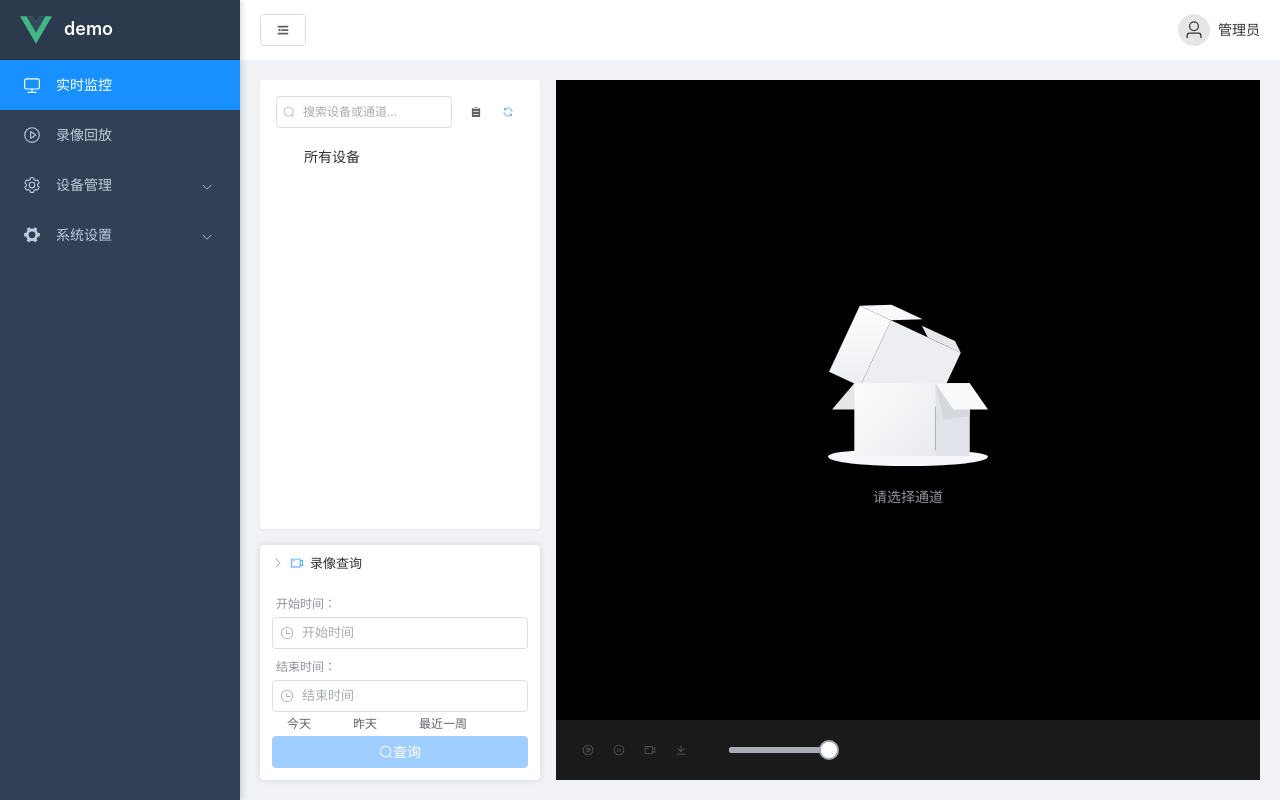
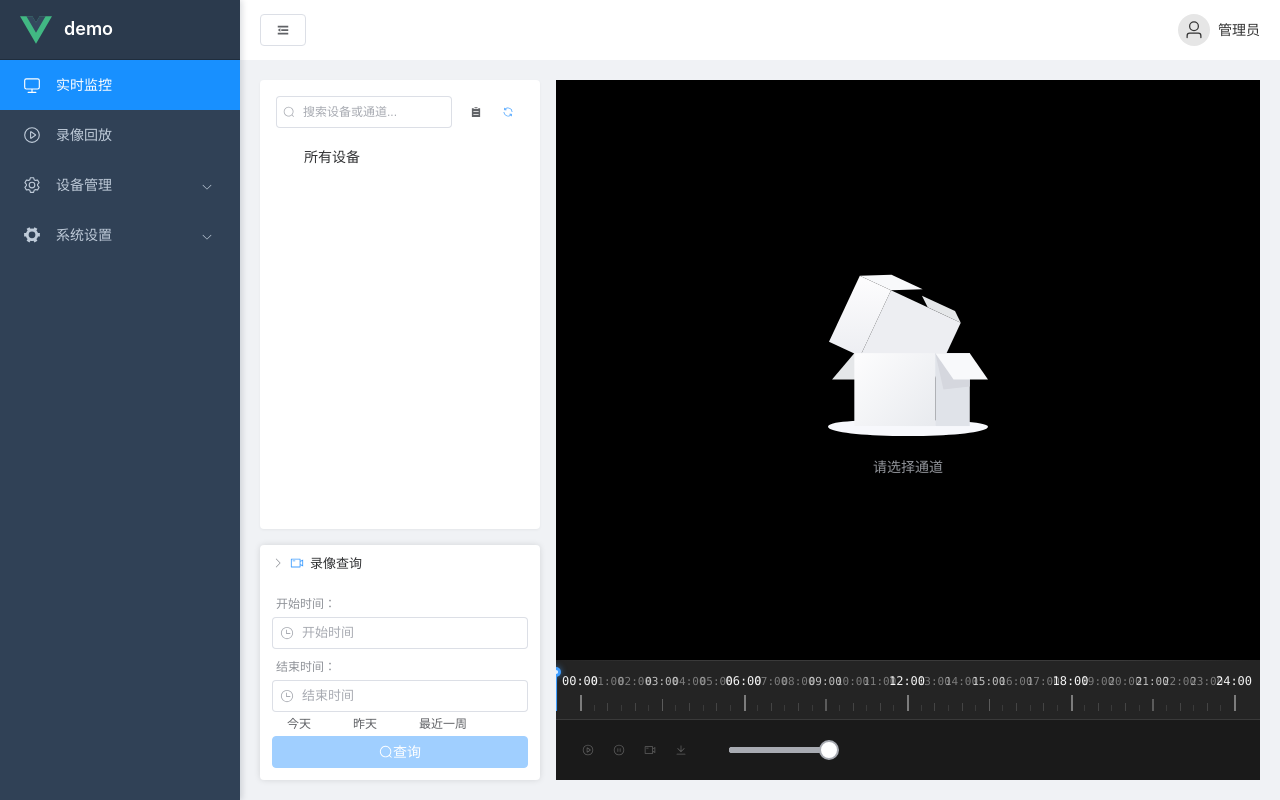
Before and after one commit to ossrs/srs-sip, a Vue app in the folder web/NextGB/: page /playback in a window 1280 px wide. Built offline with nearby package versions, Linux system fonts and the light colour scheme; no server answers; the HTML template or start-up script is replaced by a standard one.

Commit message:
增加时间轴样式

```diff
--- a/web/NextGB/src/views/PlaybackView.vue
+++ b/web/NextGB/src/views/PlaybackView.vue
@@ -5,6 +5,7 @@ import VideoPlayer from '@/components/playback/VideoPlayer.vue'
 import DateTimeRangePanel from '@/components/common/DateTimeRangePanel.vue'
 import type { Device, ChannelInfo } from '@/types/api'
 import { VideoPlay, VideoPause, VideoCamera, Download, Microphone } from '@element-plus/icons-vue'
+import dayjs from 'dayjs'
 
 const showBanner = ref(false)
 const currentDevice = ref<Device>()
@@ -34,6 +35,31 @@ const handleSearch = ({ start, end }: { start: string; end: string }) => {
     end,
     channel: currentChannel.value
   })
+}
+
+const option = {
+  grid: {
+    left: '3%',
+    right: '3%',
+    bottom: '15%',
+    containLabel: true
+  },
+  xAxis: {
+    type: 'time',
+    min: dayjs().startOf('day').valueOf(),
+    max: dayjs().endOf('day').valueOf(),
+    axisLabel: {
+      formatter: (value: number) => {
+        return dayjs(value).format('HH:mm')
+      }
+    },
+    splitLine: {
+      show: true
+    },
+    axisTick: {
+      alignWithLabel: true
+    }
+  }
 }
 </script>
 
@@ -82,6 +108,30 @@ const handleSearch = ({ start, end }: { start: string; end: string }) => {
           />
           <div v-if="!currentChannel" class="placeholder">
             <el-empty description="请选择通道" />
+          </div>
+        </div>
+        <div class="timeline-panel">
+          <div class="timeline-ruler">
+            <div class="timeline-scale">
+              <div v-for="hour in 24" :key="hour"
+                class="hour-mark"
+                :class="{
+                  'major-mark': (hour - 1) % 6 === 0,
+                  'medium-mark': (hour - 1) % 3 === 0 && (hour - 1) % 6 !== 0
+                }"
+              >
+                <div class="hour-label">{{ (hour - 1).toString().padStart(2, '0') }}:00</div>
+                <div class="hour-line"></div>
+                <div class="half-hour-mark"></div>
+              </div>
+              <div class="hour-mark major-mark" style="flex: 0 0 auto;">
+                <div class="hour-label">24:00</div>
+                <div class="hour-line"></div>
+              </div>
+            </div>
+            <div class="timeline-pointer" :style="{ left: '0%' }">
+              <div class="pointer-head"></div>
+            </div>
           </div>
         </div>
         <div class="control-panel">
@@ -391,4 +441,182 @@ const handleSearch = ({ start, end }: { start: string; end: string }) => {
   right: 0;
   height: 20px;
 }
+
+.timeline-panel {
+  height: 60px;
+  background-color: #242424;
+  position: relative;
+  overflow: hidden;
+  user-select: none;
+  border-bottom: 1px solid rgba(255, 255, 255, 0.1);
+  padding: 8px 0;
+}
+
+.timeline-ruler {
+  height: 100%;
+  position: relative;
+  padding: 0 24px;
+  display: flex;
+  align-items: flex-end;
+}
+
+.timeline-scale {
+  height: 100%;
+  display: flex;
+  position: relative;
+  width: 100%;
+}
+
+.hour-mark {
+  flex: 1;
+  position: relative;
+  height: 100%;
+  display: flex;
+  flex-direction: column;
+  justify-content: flex-end;
+}
+
+.major-mark {
+  .hour-line {
+    height: 16px;
+    background-color: rgba(255, 255, 255, 0.4);
+    width: 2px;
+  }
+
+  .hour-label {
+    color: rgba(255, 255, 255, 0.95);
+    font-weight: 500;
+    font-size: 12px;
+    bottom: 20px;
+  }
+}
+
+.medium-mark {
+  .hour-line {
+    height: 12px;
+    background-color: rgba(255, 255, 255, 0.25);
+    width: 1.5px;
+  }
+
+  .hour-label {
+    color: rgba(255, 255, 255, 0.7);
+    bottom: 20px;
+  }
+}
+
+.hour-label {
+  position: absolute;
+  bottom: 20px;
+  left: 0;
+  font-size: 11px;
+  color: rgba(255, 255, 255, 0.4);
+  font-family: ui-monospace, SFMono-Regular, Menlo, Monaco, Consolas, monospace;
+  transform: translateX(-50%);
+  transition: color 0.2s ease;
+}
+
+.hour-line {
+  position: relative;
+  width: 1px;
+  height: 8px;
+  background-color: rgba(255, 255, 255, 0.15);
+  transition: all 0.2s ease;
+}
+
+.half-hour-mark {
+  position: absolute;
+  left: 50%;
+  bottom: 0;
+  width: 1px;
+  height: 6px;
+  background-color: rgba(255, 255, 255, 0.1);
+  transition: all 0.2s ease;
+}
+
+.timeline-pointer {
+  position: absolute;
+  top: 0;
+  bottom: 0;
+  width: 2px;
+  background-color: var(--el-color-primary);
+  transform: translateX(-50%);
+  transition: all 0.2s ease;
+
+  &::after {
+    content: '';
+    position: absolute;
+    top: 0;
+    bottom: 0;
+    left: 50%;
+    width: 4px;
+    transform: translateX(-50%);
+    background: linear-gradient(
+      90deg,
+      transparent,
+      rgba(var(--el-color-primary-rgb), 0.2),
+      transparent
+    );
+  }
+}
+
+.pointer-head {
+  position: absolute;
+  top: -1px;
+  left: 50%;
+  transform: translateX(-50%);
+  width: 10px;
+  height: 10px;
+  border-radius: 50%;
+  background-color: var(--el-color-primary);
+  box-shadow: 0 0 6px rgba(var(--el-color-primary-rgb), 0.6);
+  transition: all 0.2s ease;
+
+  &::after {
+    content: '';
+    position: absolute;
+    top: 50%;
+    left: 50%;
+    transform: translate(-50%, -50%);
+    width: 4px;
+    height: 4px;
+    border-radius: 50%;
+    background-color: #fff;
+  }
+}
+
+.hour-mark:hover {
+  .hour-line {
+    height: 20px;
+    background-color: rgba(255, 255, 255, 0.5);
+  }
+
+  .hour-label {
+    color: #fff;
+  }
+
+  .half-hour-mark {
+    height: 10px;
+    background-color: rgba(255, 255, 255, 0.3);
+  }
+}
+
+.timeline-ruler:hover .timeline-pointer {
+  box-shadow: 0 0 8px rgba(var(--el-color-primary-rgb), 0.2);
+}
+
+.timeline-panel::before {
+  content: '';
+  position: absolute;
+  left: 0;
+  right: 0;
+  top: 0;
+  height: 1px;
+  background: linear-gradient(
+    90deg,
+    transparent,
+    rgba(255, 255, 255, 0.1) 20%,
+    rgba(255, 255, 255, 0.1) 80%,
+    transparent
+  );
+}
 </style>
```
